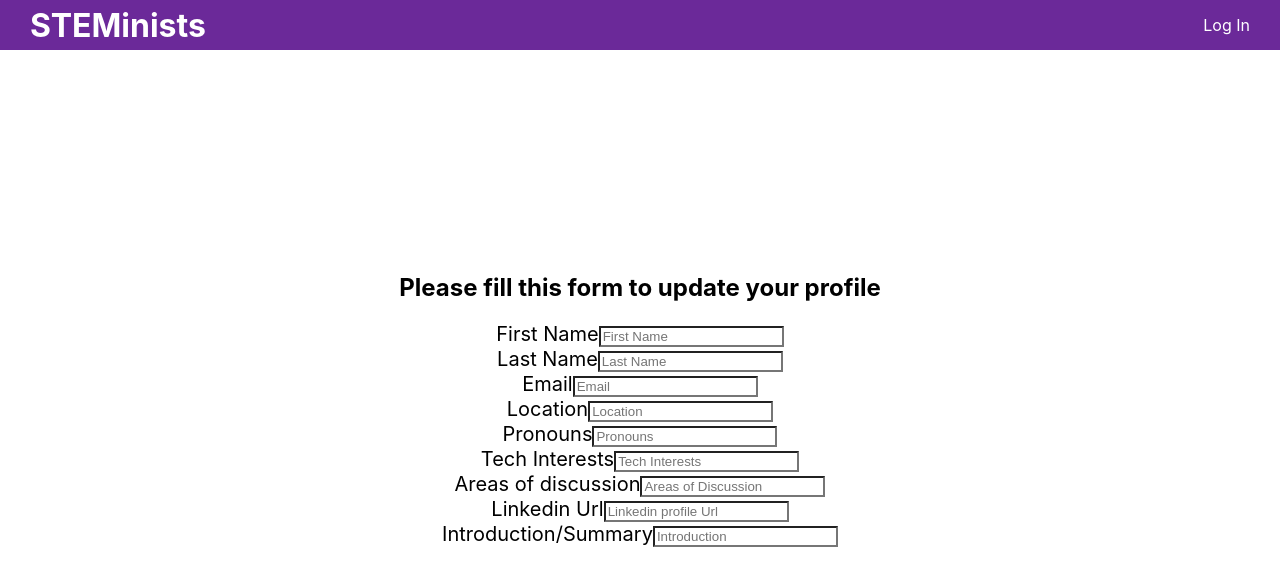
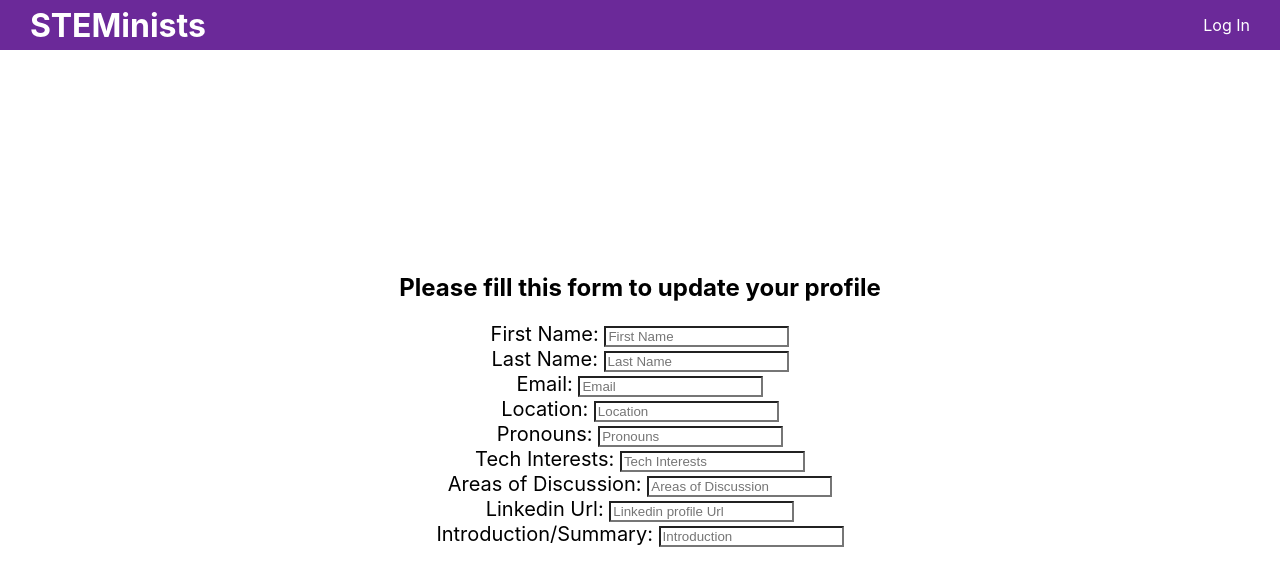
Before and after one commit to anAmateurKat/STEMinists, a React (Create React App) app in the folder steminist/: page /form in a window 1280 px wide. Shown: the top 586 px of the page. Built offline with nearby package versions, Linux system fonts and the light colour scheme.

Commit message:
minor form adjustments

```diff
--- a/steminist/src/pages/Form/Form.jsx
+++ b/steminist/src/pages/Form/Form.jsx
@@ -8,39 +8,39 @@ export const Form = () => {
          <div className='row'>
              <h2>Please fill this form to update your profile</h2>
              <div className='firstname'>
-                 <label>First Name</label>
+                 <label>First Name: </label>
                  <input type={"text"} placeholder='First Name' />
              </div>
              <div className='lastname'>
-                 <label>Last Name</label>
+                 <label>Last Name: </label>
                  <input type={"text"} placeholder='Last Name' />
              </div>
              <div className='email'>
-                 <label>Email</label>
+                 <label>Email: </label>
                  <input type={"text"} placeholder='Email' />
              </div>
              <div className='location'>
-                 <label>Location</label>
+                 <label>Location: </label>
                  <input type={"text"} placeholder='Location' />
              </div>
              <div className='pronouns'>
-                 <label>Pronouns</label>
+                 <label>Pronouns: </label>
                  <input type={"text"} placeholder='Pronouns' />
              </div>
              <div className='tech-interest'>
-                 <label>Tech Interests</label>
+                 <label>Tech Interests: </label>
                  <input type={"text"} placeholder='Tech Interests' />
              </div>
              <div className='Area-of-discussion'>
-                 <label>Areas of discussion</label>
+                 <label>Areas of Discussion: </label>
                  <input type={"text"} placeholder='Areas of Discussion' />
              </div>
              <div className='linkedin'>
-                 <label>Linkedin Url</label>
+                 <label>Linkedin Url: </label>
                  <input type={"text"} placeholder='Linkedin profile Url' />
              </div>
              <div className='intro'>
-                 <label>Introduction/Summary</label>
+                 <label>Introduction/Summary: </label>
                  <input type={"text"} placeholder='Introduction' />
              </div>
          </div>
```
